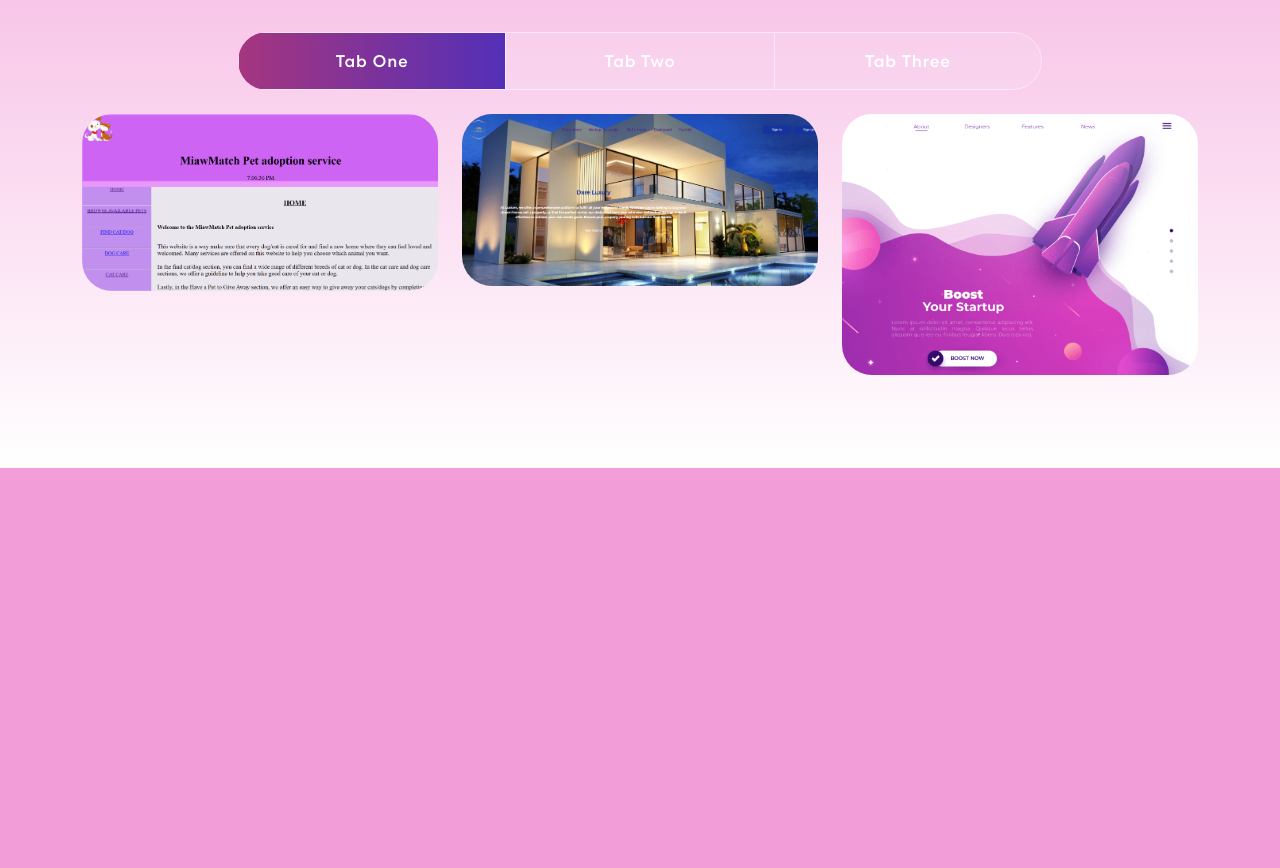
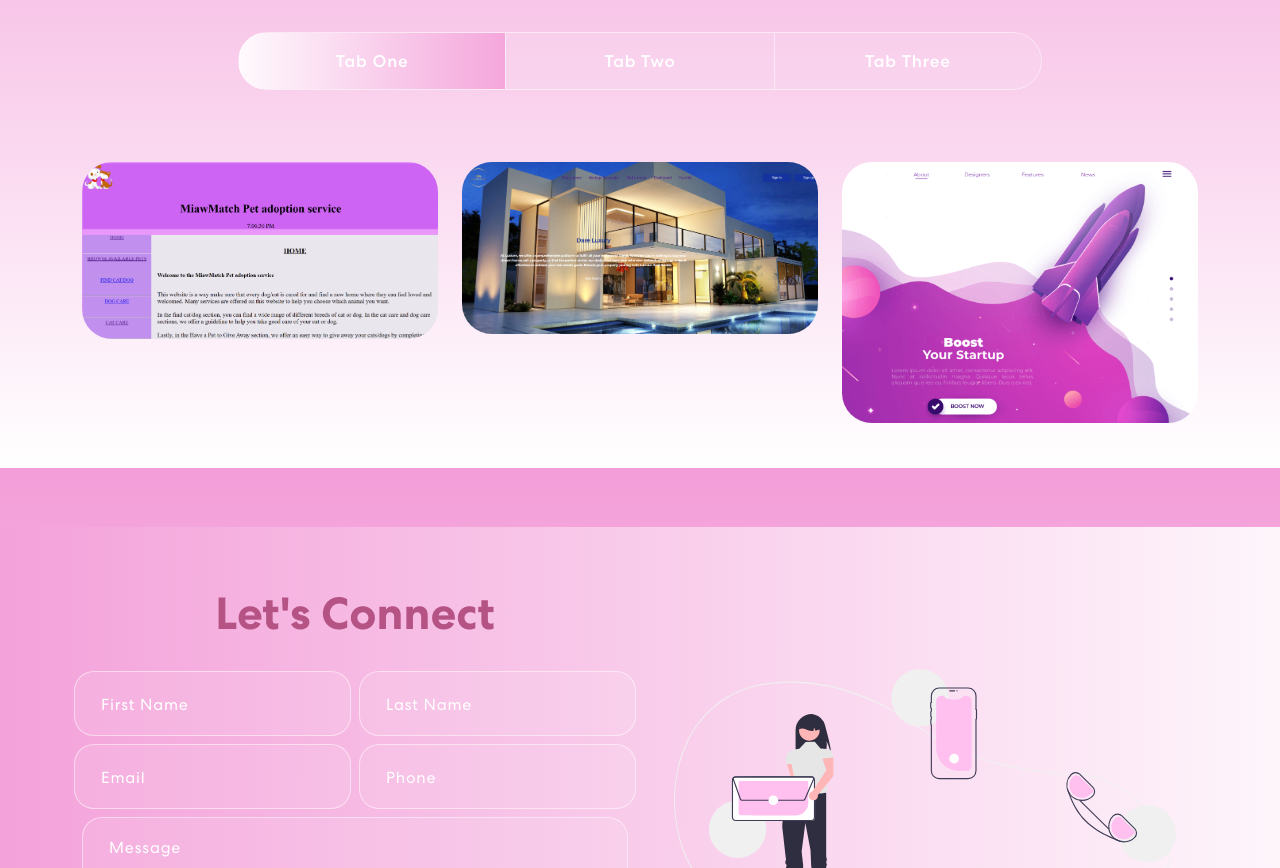
Before and after one commit to HawaSaid/Hawa, a React (Create React App) app: page / in a window 1280 px wide. Shown: the part 1932-2800 px from the top of the page. Before the commit the page ends 2411 px from the top, so only its background shows below. Built offline with nearby package versions, Linux system fonts and the light colour scheme.

Commit message:
Contact form & Footer added

```diff
--- a/package.json
+++ b/package.json
@@ -8,10 +8,14 @@
     "@testing-library/user-event": "^13.5.0",
     "bootstrap": "^5.3.2",
     "bootstrap-icons": "^1.11.3",
+    "cors": "^2.8.5",
+    "express": "^4.18.2",
+    "nodemailer": "^6.9.8",
     "react": "^18.2.0",
     "react-bootstrap": "^2.9.2",
     "react-bootstrap-icons": "^1.10.3",
     "react-dom": "^18.2.0",
+    "react-mailchimp-subscribe": "^2.1.3",
     "react-multi-carousel": "^2.8.4",
     "react-scripts": "5.0.1",
     "web-vitals": "^2.1.4"
--- a/src/App.css
+++ b/src/App.css
@@ -430,7 +430,7 @@
     position: absolute;
     width: 0;
     height: 100%;
-    background: linear-gradient(90.21deg, #AA367C -5.91%, #4A2FBD 111.58%);
+    background: linear-gradient(90.21deg, #ffffff -5.91%, rgb(243,157,216) 111.58%);
     top: 0;
     left: 0;
     z-index: -1;
@@ -462,7 +462,7 @@
 }
 .proj-imgbx::before {
   content: "";
-  background: linear-gradient(90.21deg, #AA367C -5.91%, #4A2FBD 111.58%);
+  background: linear-gradient(90.21deg, #ffffff -5.91%, rgb(243,157,216) 111.58%);
   opacity: 0.85;
   position: absolute;
   width: 100%;
@@ -506,6 +506,80 @@
   right: 0;
   z-index: -4;
 }
+/* Contact Form CSS*/
+.contact {
+  background-repeat: no-repeat;
+  background: linear-gradient(90.21deg, rgb(243,157,216) -5.91%, #ffffff 111.58%);
+  padding: 60px 0 200px 0;
+}
+.contact img {
+  width: 92%;
+}
+.contact h2 {
+	font-size: 45px;
+	font-weight: 700;
+  margin-bottom: 30px;
+}
+.contact form input, .contact form textarea {
+  width: 100%;
+  background: rgba(255, 255, 255, 0.1);
+  border: 1px solid rgba(255, 255, 255, 0.5);
+  border-radius: 20px;
+  color: #fff;
+  margin: 0 0 8px 0;
+  padding: 18px 26px;
+  font-weight: 500;
+  font-size: 18px;
+  letter-spacing: 0.8px;
+  transition: 0.3s ease-in-out;
+}
+.contact form input:focus, .contact form textarea:focus {
+  background: rgba(255, 255, 255, 1);
+  color: #121212;
+}
+.contact form input::placeholder, .contact form textarea::placeholder {
+  font-size: 16px;
+  font-weight: 400;
+  color: #fff;
+}
+.contact form input:focus::placeholder, .contact form textarea:focus::placeholder {
+  color: #121212;
+  opacity: 0.8;
+}
+.contact form button {
+  font-weight: 700;
+  color: #a9ebfd;
+  background-color: #fff;
+  padding: 14px 48px;
+  font-size: 18px;
+  margin-top: 25px;
+  border-radius: 0;
+  position: relative;
+  transition: 0.3s ease-in-out;
+}
+.contact form button span {
+  z-index: 1;
+  position: relative;
+}
+.contact form button:hover {
+  color: #fff;
+}
+.contact form button::before {
+  content: "";
+  background: #121212;
+  width: 0;
+  height: 100%;
+  position: absolute;
+  top: 0;
+  left: 0;
+  z-index: 0;
+  transition: 0.3s ease-in-out;
+}
+.contact form button:hover::before {
+  width: 100%;
+}
+
+
 .App{
   text-align: center;
 }
--- a/src/App.js
+++ b/src/App.js
@@ -3,6 +3,8 @@
 import Banner from './components/Banner';
 import Skills from './components/Skills';
 import Projects from './components/Projects';
+import { Contact } from './components/Contact';
+import { Footer } from './components/Footer';
 import 'bootstrap/dist/css/bootstrap.min.css'
 
 function App() {
@@ -12,6 +14,8 @@
       <Banner/>
       <Skills/>
       <Projects/>
+      <Contact/>
+      <Footer/>
 
     </div>
   );
--- /dev/null
+++ b/src/components/Contact.js
@@ -0,0 +1,130 @@
+import { useState } from "react";
+import { Container } from "react-bootstrap";
+import { Row, Col } from "react-bootstrap";
+import contactImg from "../assets/img/contact.svg";
+
+export const Contact = () => {
+  const formInitialDetails = {
+    firstName: "",
+    lastName: "",
+    email: "",
+    phone: "",
+    message: "",
+  };
+  const [formDetails, setFormDetails] = useState(formInitialDetails);
+  const [buttonText, setButtonText] = useState("Send");
+  const [status, setStatus] = useState({});
+
+  const onFormUpdate = (category, value) => {
+    setFormDetails({
+      ...formDetails,
+      [category]: value,
+    });
+  };
+
+  const handleSubmit = async (e) => {
+    e.preventDefault();
+    setButtonText("Sending...");
+
+    let response = await fetch("http://localhost:5000/contact", {
+      method: "POST",
+      headers: {
+        "Content-Type": "application/json;charset=utf-8",
+      },
+      body: JSON.stringify(formDetails),
+    });
+
+    setButtonText("Send");
+    let result = await response.json();
+    setFormDetails(formInitialDetails);
+
+    if (result.success === 200) {
+      setStatus({ success: true, message: "Message sent successfully" });
+    } else {
+      setStatus({
+        success: false,
+        message: "Something went wrong, please try again later.",
+      });
+    }
+  };
+
+  return (
+    <section className="contact" id="connect">
+      <Container>
+        <Row className="align-items-center">
+          <Col md={6}>
+            <h2>Let's Connect</h2>
+            <form onSubmit={handleSubmit}>
+              <Row>
+                <Col sm={6} className="px-1">
+                  <input
+                    type="text"
+                    value={formDetails.firstName}
+                    placeholder="First Name"
+                    onChange={(e) =>
+                      onFormUpdate("firstName", e.target.value)
+                    }
+                  />
+                </Col>
+                <Col sm={6} className="px-1">
+                  <input
+                    type="text"
+                    value={formDetails.lastName}
+                    placeholder="Last Name"
+                    onChange={(e) =>
+                      onFormUpdate("lastName", e.target.value)
+                    }
+                  />
+                </Col>
+                <Col sm={6} className="px-1">
+                  <input
+                    type="email"
+                    value={formDetails.email}
+                    placeholder="Email"
+                    onChange={(e) => onFormUpdate("email", e.target.value)}
+                  />
+                </Col>
+                <Col sm={6} className="px-1">
+                  <input
+                    type="tel"
+                    value={formDetails.phone}
+                    placeholder="Phone"
+                    onChange={(e) => onFormUpdate("phone", e.target.value)}
+                  />
+                </Col>
+                <Col>
+                  <textarea
+                    row="6"
+                    value={formDetails.message}
+                    placeholder="Message"
+                    onChange={(e) => onFormUpdate("message", e.target.value)}
+                  />
+                  <button type="submit">
+                    <span>{buttonText}</span>
+                  </button>
+                </Col>
+                {status.message && (
+                  <Col>
+                    <p
+                      className={
+                        status.success === false ? "danger" : "success"
+                      }
+                    >
+                      {" "}
+                      {status.message}
+                    </p>
+                  </Col>
+                )}
+
+              </Row>
+            </form>
+          </Col>
+          <Col md={6}>
+            <img src={contactImg} alt="Contact Us" />
+          </Col>
+        </Row>
+      </Container>
+    </section>
+  );
+};
+export default Contact;
--- /dev/null
+++ b/src/components/Footer.js
@@ -0,0 +1,27 @@
+import { Container, Row, Col } from "react-bootstrap";
+import logo from "../assets/img/logo.png";
+import nav1icon from "../assets/img/linkedin.svg";
+import nav2icon from "../assets/img/github.svg";
+import nav3icon from "../assets/img/envelope.svg";
+
+export const Footer = () => {
+    return (
+        <footer className="footer">
+            <Container>
+                <Row className="align-item-center">
+                    <Col sm={6}>
+                        <img src={logo} alt="Logo" />
+                    </Col>
+                    <Col sm={6} className="text-center text-sm-end">
+                        <div className="social-icon">
+                            <a href="https://www.linkedin.com/in/hawa-afnane-said/"><img src={nav1icon} alt="" /></a>
+                            <a href="https://github.com/HawaSaid"><img src={nav2icon} alt="" /></a>
+                            <a href="mailto:hawaAfnane.engineer@gmail.com"><img src={nav3icon} alt="" /></a>
+                            </div>
+                            <p className="text-center"> CopyRight 2024. All Right Reserved</p>
+                    </Col>
+                </Row>
+            </Container>
+        </footer>
+    )
+}
--- a/src/components/NavBar.js
+++ b/src/components/NavBar.js
@@ -42,7 +42,7 @@
           <Nav className="me-auto">
             <Nav.Link href="#home" className={activeLink==='home' ? 'active navbar-link' : 'navbar-link'} onClick={()=> onUpdateActiveLink('home')}>Home</Nav.Link>
             <Nav.Link href="#skills" className={activeLink==='skills' ? 'active navbar-link' : 'navbar-link'} onClick={()=> onUpdateActiveLink('skills')}>Skills</Nav.Link>
-            <Nav.Link href="#projects" className={activeLink==='projscts' ? 'active navbar-link' : 'navbar-link'} onClick={()=> onUpdateActiveLink('projects')}>Projects</Nav.Link>
+            <Nav.Link href="#projects" className={activeLink==='projcts' ? 'active navbar-link' : 'navbar-link'} onClick={()=> onUpdateActiveLink('projects')}>Projects</Nav.Link>
 
           </Nav>
           <span className="navbar-text">
--- a/src/components/Projects.js
+++ b/src/components/Projects.js
@@ -31,7 +31,7 @@
                         <h2> Projects </h2>
                         <br/>
                         <Tab.Container id="projects-tabs" defaultActiveKey="first">
-                        <Nav variant="pills" defaultActiveKey="/home" className="justify-content-center">
+                        <Nav variant="pills" className="nav-pills mb-5 justify-content-center align-items-center" id="pills-tab">
                             <Nav.Item>
                                 <Nav.Link eventKey="first">Tab One</Nav.Link>
                             </Nav.Item>
```
Also changed, not shown: src/server.js (added, +52 -0 lines), src/assets/img/contact.svg (added), 1 other file (tests, documents, lock files or other folders).
